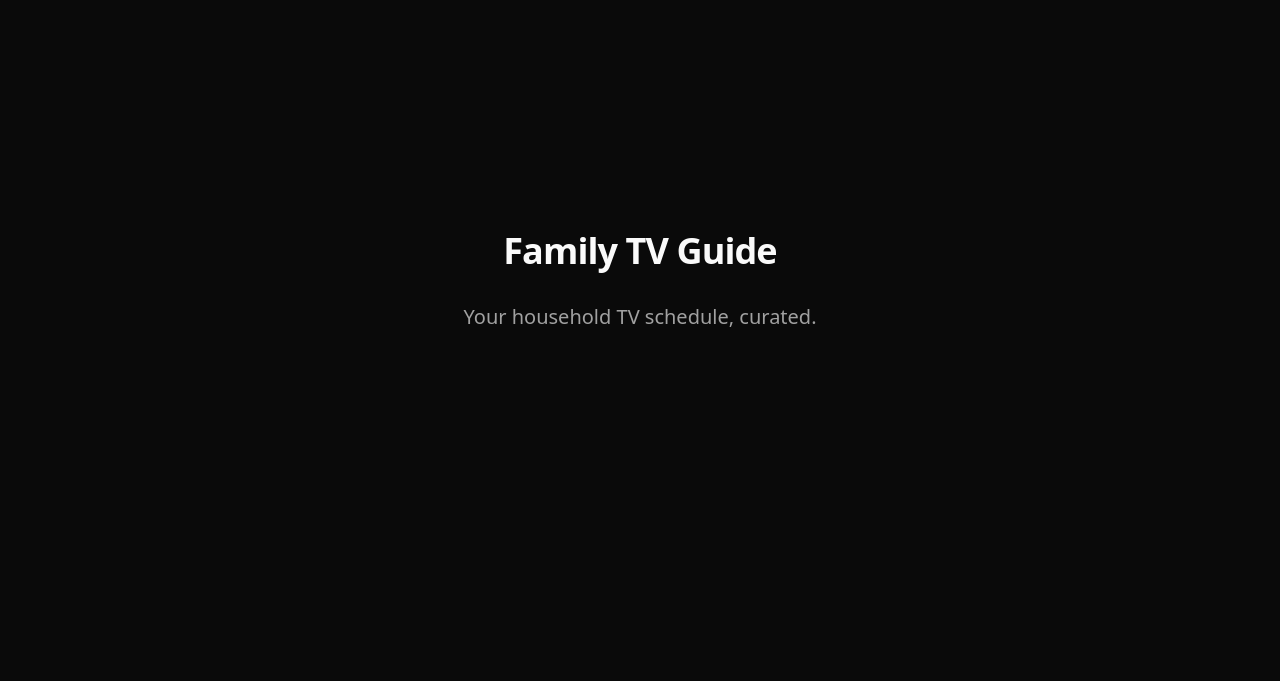
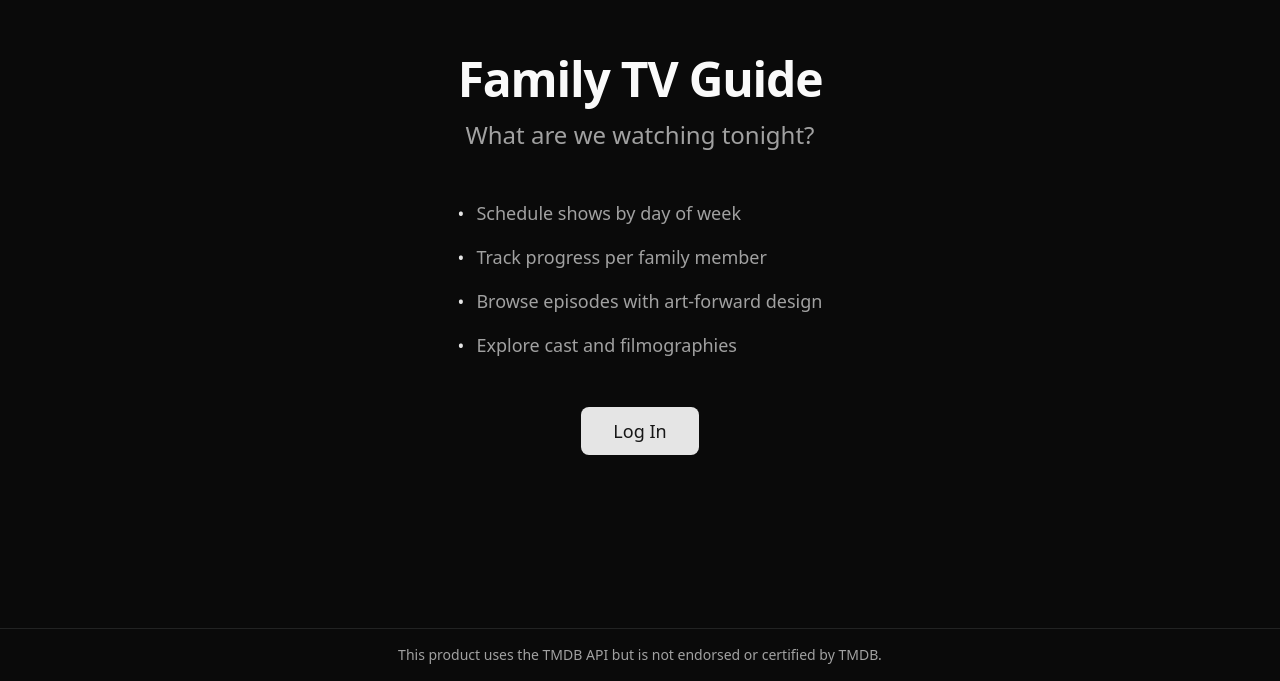
Before and after one commit to designoneweb/family-tv-guide, a Next.js app in the folder web/: page / in a window 1280 px wide. Shown: the part 119-800 px from the top of the page. Built offline with nearby package versions, Linux system fonts and the light colour scheme.

Commit message:
feat(01-03): create route groups with layouts
- Add (marketing) route group for public landing page
- Create landing page with features and login CTA
- Add /app protected route with auth check in layout
- Implement logout button as client component
- Remove old placeholder page.tsx

```diff
--- /dev/null
+++ b/web/app/(marketing)/layout.tsx
@@ -0,0 +1,7 @@
+export default function MarketingLayout({
+  children,
+}: {
+  children: React.ReactNode;
+}) {
+  return <>{children}</>;
+}
--- /dev/null
+++ b/web/app/(marketing)/page.tsx
@@ -0,0 +1,51 @@
+import Link from "next/link";
+
+export default function LandingPage() {
+  return (
+    <div className="flex min-h-screen flex-col">
+      <main className="flex flex-1 flex-col items-center justify-center p-8">
+        <div className="max-w-2xl text-center">
+          <h1 className="text-5xl font-bold tracking-tight text-foreground">
+            Family TV Guide
+          </h1>
+          <p className="mt-4 text-2xl text-muted-foreground">
+            What are we watching tonight?
+          </p>
+
+          <ul className="mt-12 space-y-4 text-left text-lg text-muted-foreground">
+            <li className="flex items-start gap-3">
+              <span className="text-primary">•</span>
+              <span>Schedule shows by day of week</span>
+            </li>
+            <li className="flex items-start gap-3">
+              <span className="text-primary">•</span>
+              <span>Track progress per family member</span>
+            </li>
+            <li className="flex items-start gap-3">
+              <span className="text-primary">•</span>
+              <span>Browse episodes with art-forward design</span>
+            </li>
+            <li className="flex items-start gap-3">
+              <span className="text-primary">•</span>
+              <span>Explore cast and filmographies</span>
+            </li>
+          </ul>
+
+          <Link
+            href="/login"
+            className="mt-12 inline-flex h-12 items-center justify-center rounded-md bg-primary px-8 text-lg font-medium text-primary-foreground transition-colors hover:bg-primary/90"
+          >
+            Log In
+          </Link>
+        </div>
+      </main>
+
+      <footer className="border-t border-border p-4 text-center text-sm text-muted-foreground">
+        <p>
+          This product uses the TMDB API but is not endorsed or certified by
+          TMDB.
+        </p>
+      </footer>
+    </div>
+  );
+}
--- /dev/null
+++ b/web/app/app/layout.tsx
@@ -0,0 +1,19 @@
+import { redirect } from "next/navigation";
+import { createClient } from "@/lib/supabase/server";
+
+export default async function AppLayout({
+  children,
+}: {
+  children: React.ReactNode;
+}) {
+  const supabase = await createClient();
+  const {
+    data: { user },
+  } = await supabase.auth.getUser();
+
+  if (!user) {
+    redirect("/login");
+  }
+
+  return <>{children}</>;
+}
--- /dev/null
+++ b/web/app/app/logout-button.tsx
@@ -0,0 +1,24 @@
+"use client";
+
+import { createClient } from "@/lib/supabase/client";
+import { useRouter } from "next/navigation";
+
+export function LogoutButton() {
+  const router = useRouter();
+
+  const handleLogout = async () => {
+    const supabase = createClient();
+    await supabase.auth.signOut();
+    router.push("/");
+    router.refresh();
+  };
+
+  return (
+    <button
+      onClick={handleLogout}
+      className="inline-flex h-10 items-center justify-center rounded-md border border-input bg-background px-6 text-sm font-medium transition-colors hover:bg-accent hover:text-accent-foreground"
+    >
+      Log Out
+    </button>
+  );
+}
--- /dev/null
+++ b/web/app/app/page.tsx
@@ -0,0 +1,23 @@
+import { createClient } from "@/lib/supabase/server";
+import { LogoutButton } from "./logout-button";
+
+export default async function AppPage() {
+  const supabase = await createClient();
+  const {
+    data: { user },
+  } = await supabase.auth.getUser();
+
+  return (
+    <div className="flex min-h-screen flex-col items-center justify-center p-8">
+      <main className="flex flex-col items-center gap-8 text-center">
+        <h1 className="text-4xl font-bold tracking-tight text-foreground">
+          Welcome to Family TV Guide
+        </h1>
+        <p className="text-xl text-muted-foreground">
+          Logged in as: {user?.email}
+        </p>
+        <LogoutButton />
+      </main>
+    </div>
+  );
+}
--- a/web/app/page.tsx
+++ /dev/null
@@ -1,14 +0,0 @@
-export default function Home() {
-  return (
-    <div className="flex min-h-screen flex-col items-center justify-center">
-      <main className="flex flex-col items-center gap-8 p-8">
-        <h1 className="text-4xl font-bold tracking-tight text-foreground">
-          Family TV Guide
-        </h1>
-        <p className="text-xl text-muted-foreground">
-          Your household TV schedule, curated.
-        </p>
-      </main>
-    </div>
-  );
-}
```
